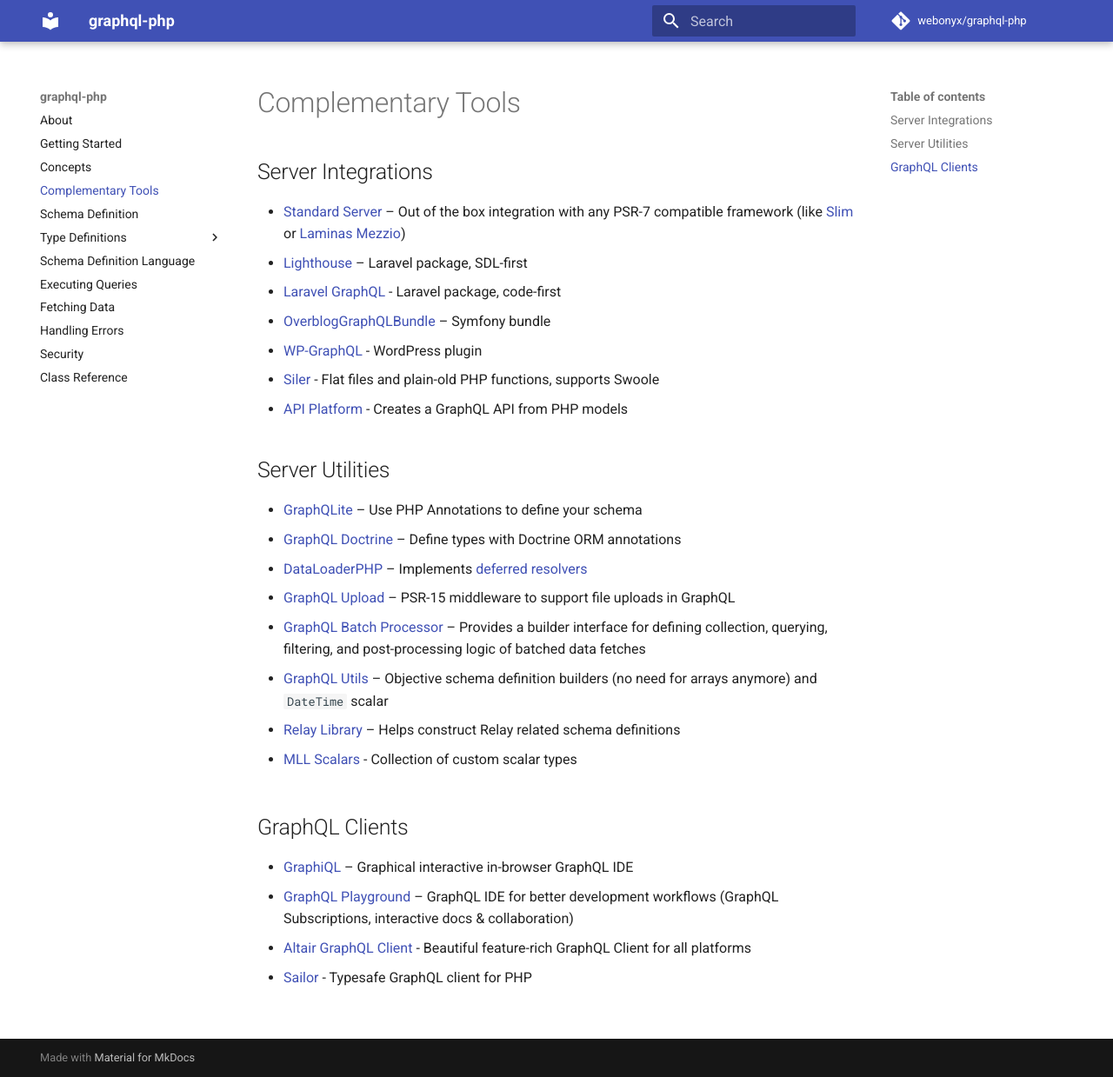
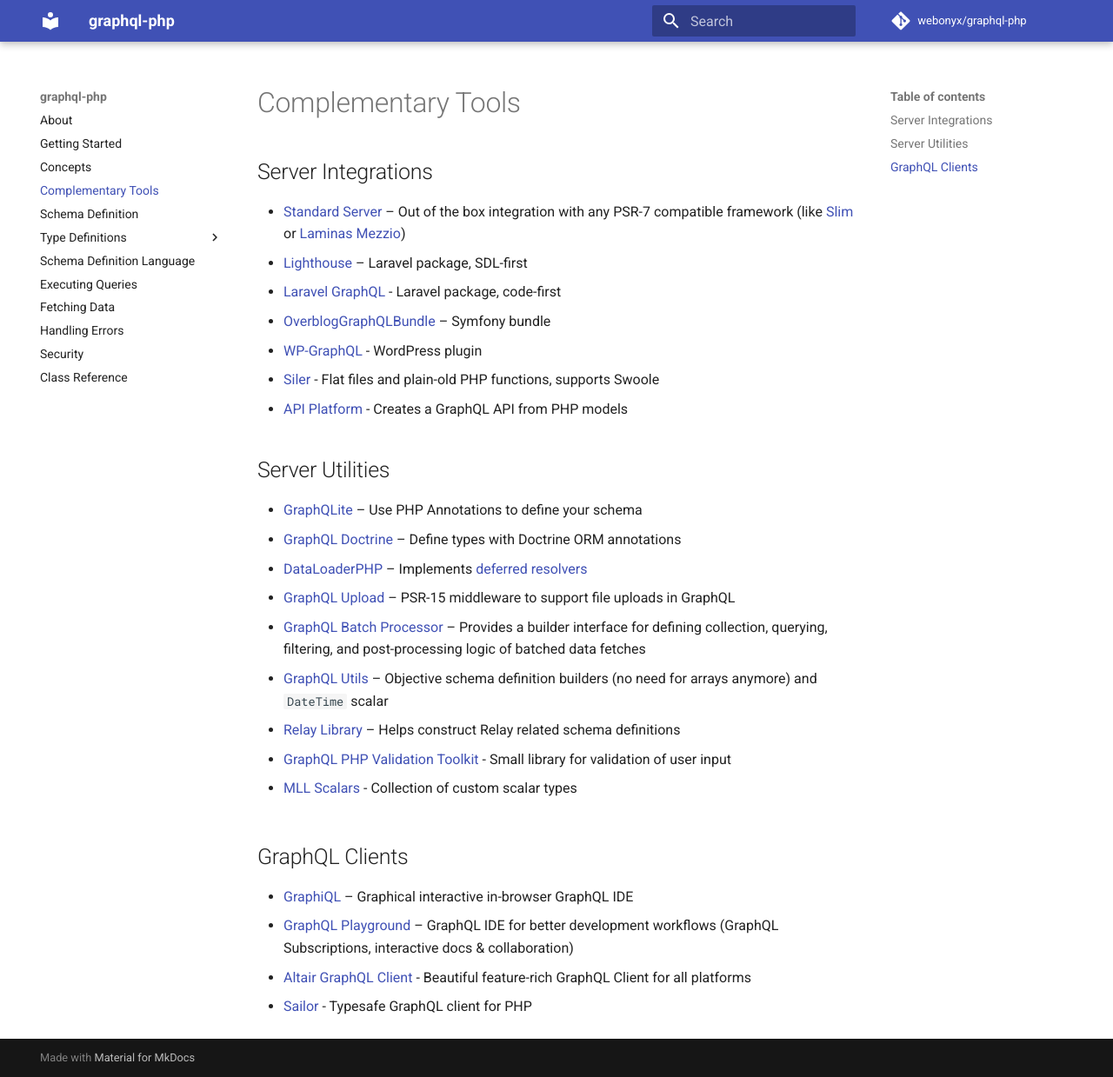
Before and after one commit to webonyx/graphql-php, an MkDocs documentation site: the page built from docs/complementary-tools.md, in a window 1280 px wide and 1239 px high. Shown: the whole window at 87% size. Built offline with MkDocs 1.6.1 and Material for MkDocs 9.7.7, drawn with Linux system fonts in a browser that asks for light colours; comment, search, counter and statistics services are not loaded.

Commit message:
add link to validation toolkit

```diff
--- a/docs/complementary-tools.md
+++ b/docs/complementary-tools.md
@@ -17,6 +17,7 @@
 - [GraphQL Batch Processor](https://github.com/vasily-kartashov/graphql-batch-processing) – Provides a builder interface for defining collection, querying, filtering, and post-processing logic of batched data fetches
 - [GraphQL Utils](https://github.com/simPod/GraphQL-Utils) – Objective schema definition builders (no need for arrays anymore) and `DateTime` scalar
 - [Relay Library](https://github.com/ivome/graphql-relay-php) – Helps construct Relay related schema definitions
+- [GraphQL PHP Validation Toolkit](https://github.com/shmax/graphql-php-validation-toolkit) - Small library for validation of user input
 
 * [MLL Scalars](https://github.com/mll-lab/graphql-php-scalars) - Collection of custom scalar types
 
```
